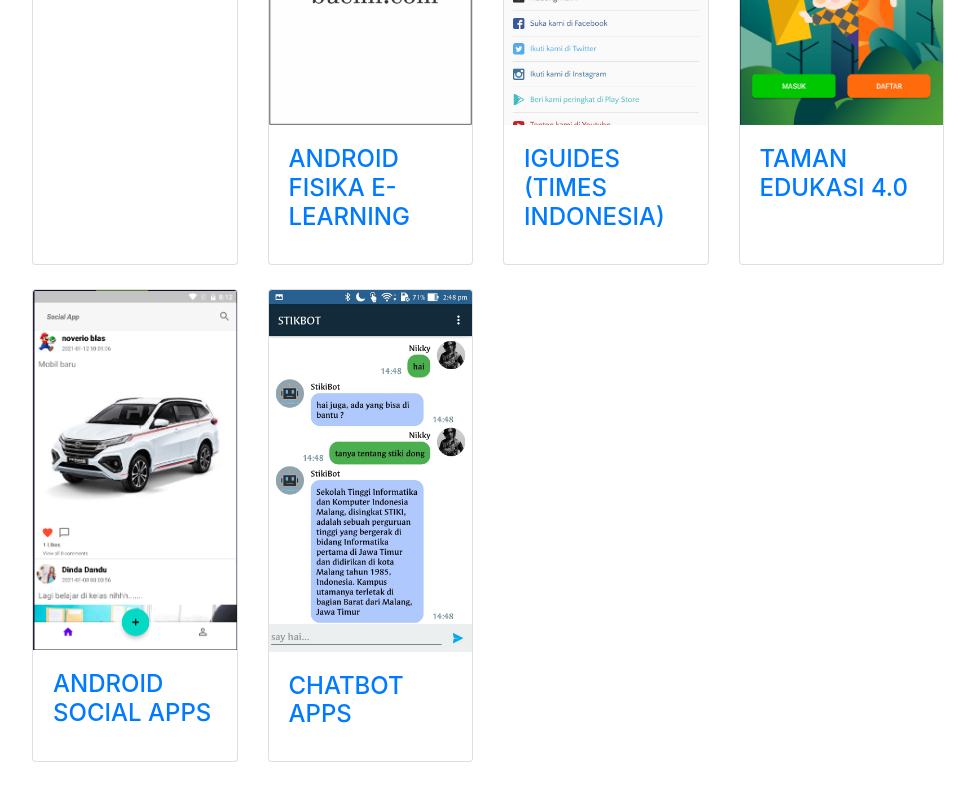
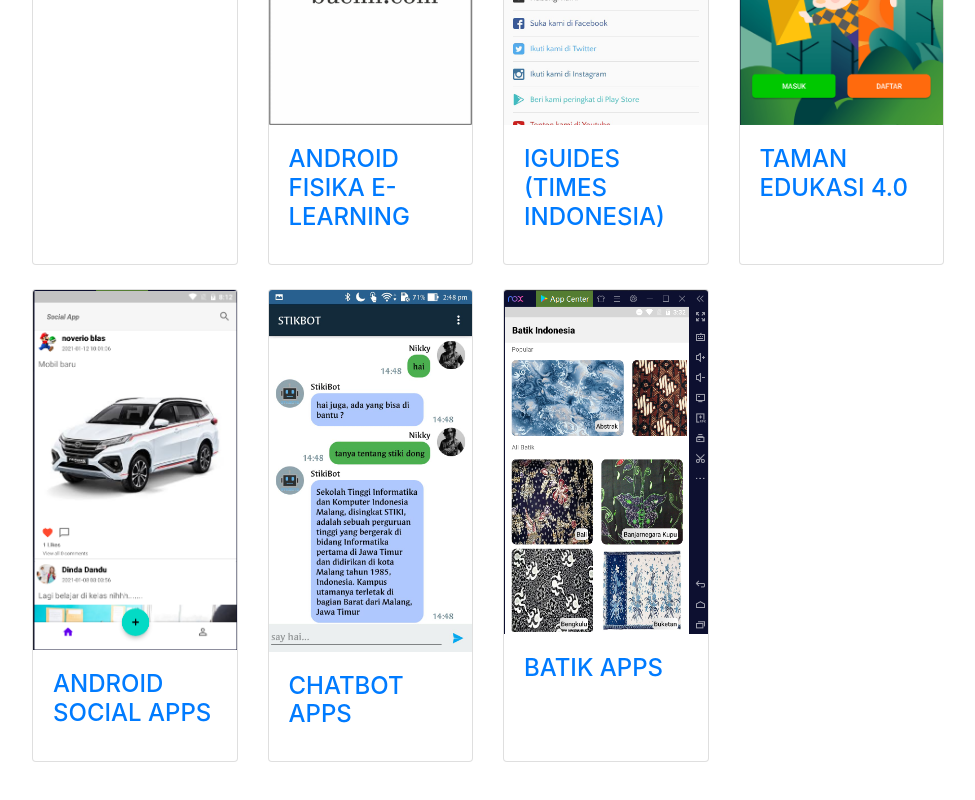
Before and after one commit to NikkiRufiansya/resume, a website with bundled scripts: page index.html in a window 1280 px wide. Shown: the part 4223-5023 px from the top of the page, without its empty margins (288-1263 px from the left). Built offline with nearby package versions, Linux system fonts and the light colour scheme; a web font is replaced by a local one.

Commit message:
update batik apps

```diff
--- a/index.html
+++ b/index.html
@@ -424,10 +424,19 @@
                         </div>
                     </div>
                 </div>
-
+                <div class="col-lg-3 col-md-4 col-sm-6 mb-4">
+                    <div class="card h-100">
+                        <a href="https://github.com/NikkiRufiansya/batik-apps" target="_blank"><img class="card-img-top"
+                                                                                                    src="img/batik-apps.png"
+                                                                                                    alt=""></a>
+                        <div class="card-body">
+                            <h4 class="card-title">
+                                <a href="#">Batik Apps</a>
+                            </h4>
+                        </div>
+                    </div>
+                </div>
             </div>
-
-
             </section>
 
         </div>
```
Also changed, not shown: img/batik-apps.png (added).
